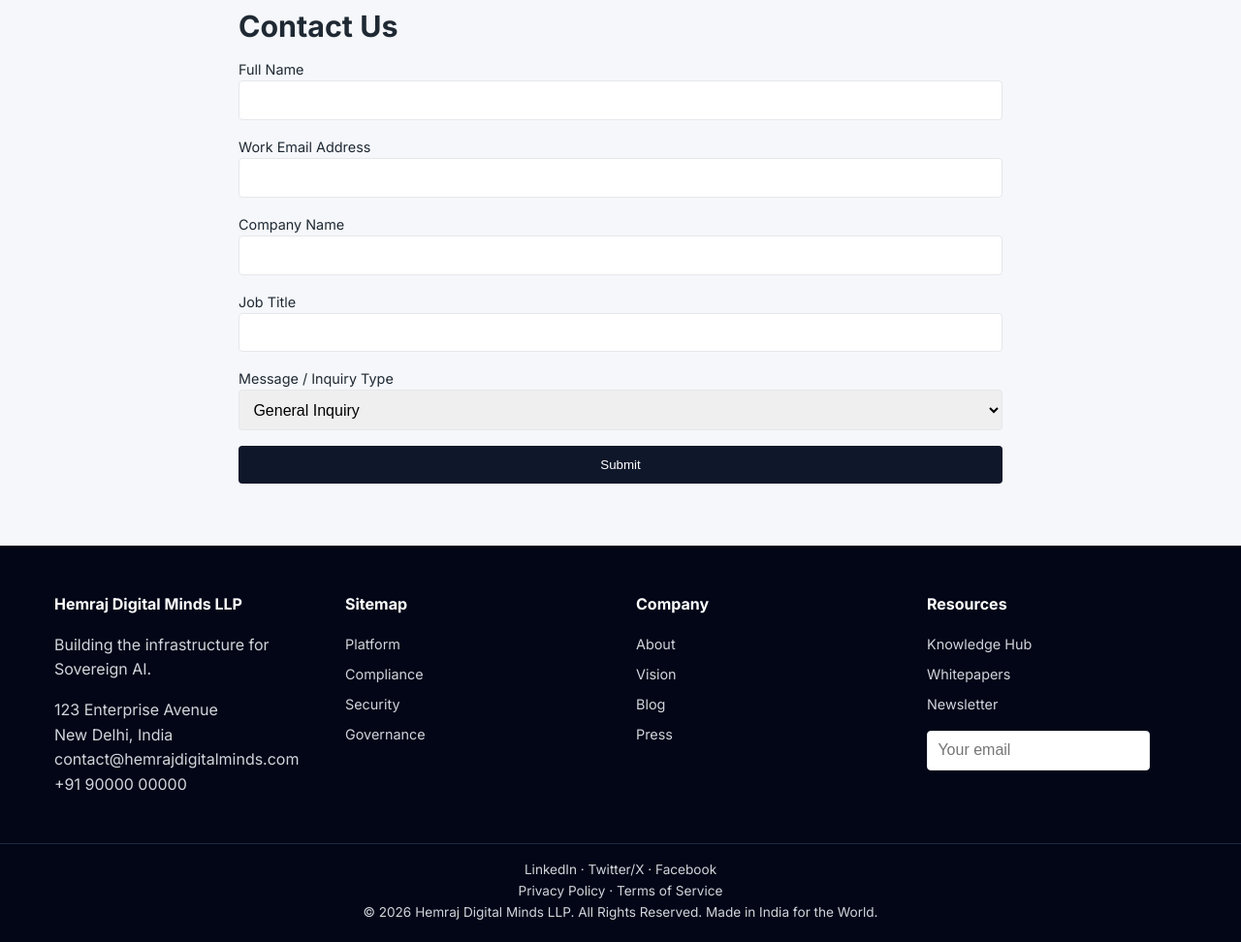
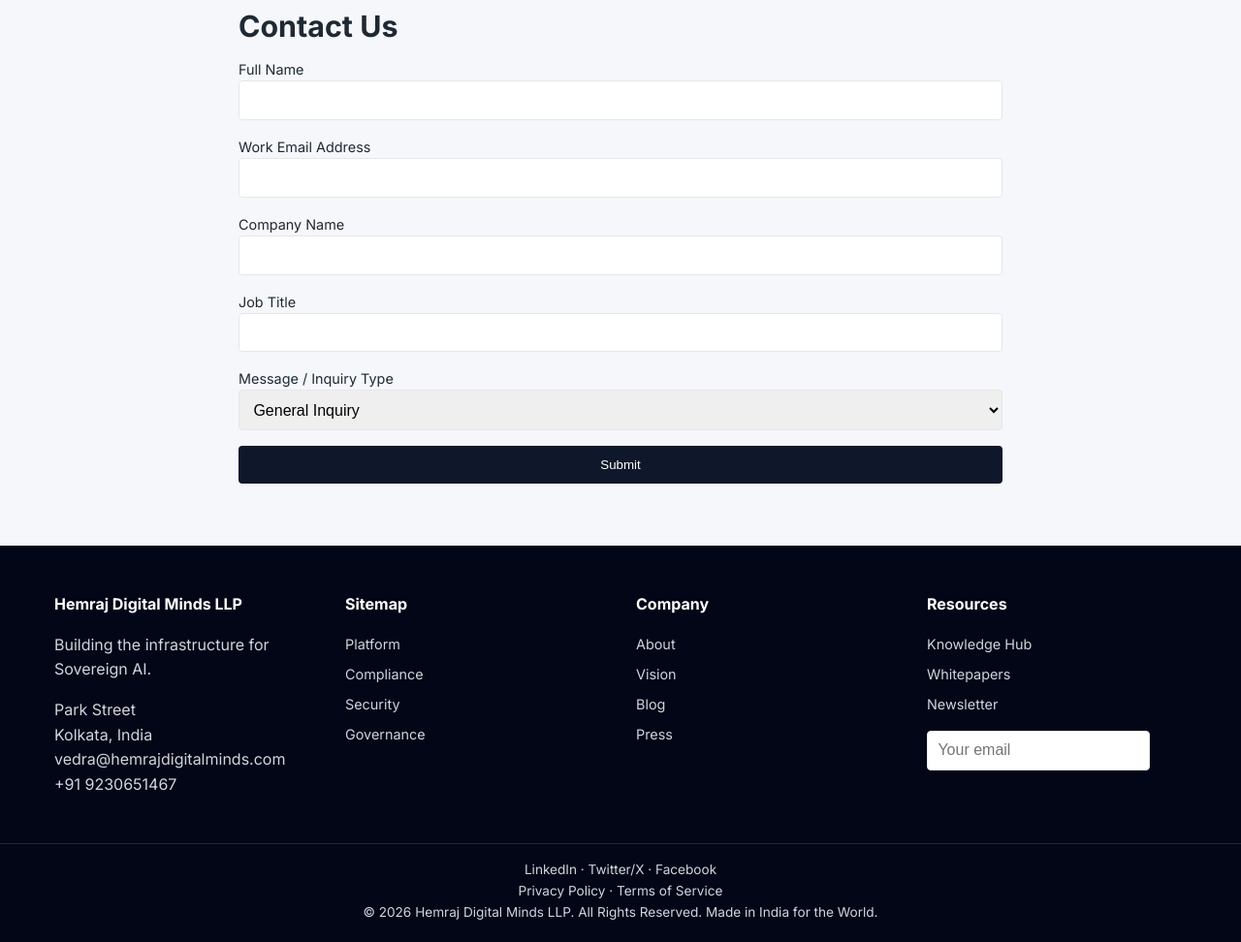
Before and after one commit to vedraai/vedraai.github.io, a plain HTML site: page index.html in a window 1280 px wide. Shown: the part 3088-4060 px from the top of the page at 97% size. Drawn offline with Linux system fonts and the light colour scheme.

Commit message:
corrected details

```diff
--- a/index.html
+++ b/index.html
@@ -394,10 +394,10 @@
                 <strong>Hemraj Digital Minds LLP</strong>
                 <p>Building the infrastructure for Sovereign AI.</p>
                 <p>
-                    123 Enterprise Avenue<br>
-                    New Delhi, India<br>
-                    contact@hemrajdigitalminds.com<br>
-                    +91 90000 00000
+                    Park Street<br>
+                    Kolkata, India<br>
+                    vedra@hemrajdigitalminds.com<br>
+                    +91 9230651467
                 </p>
             </div>
 
```
